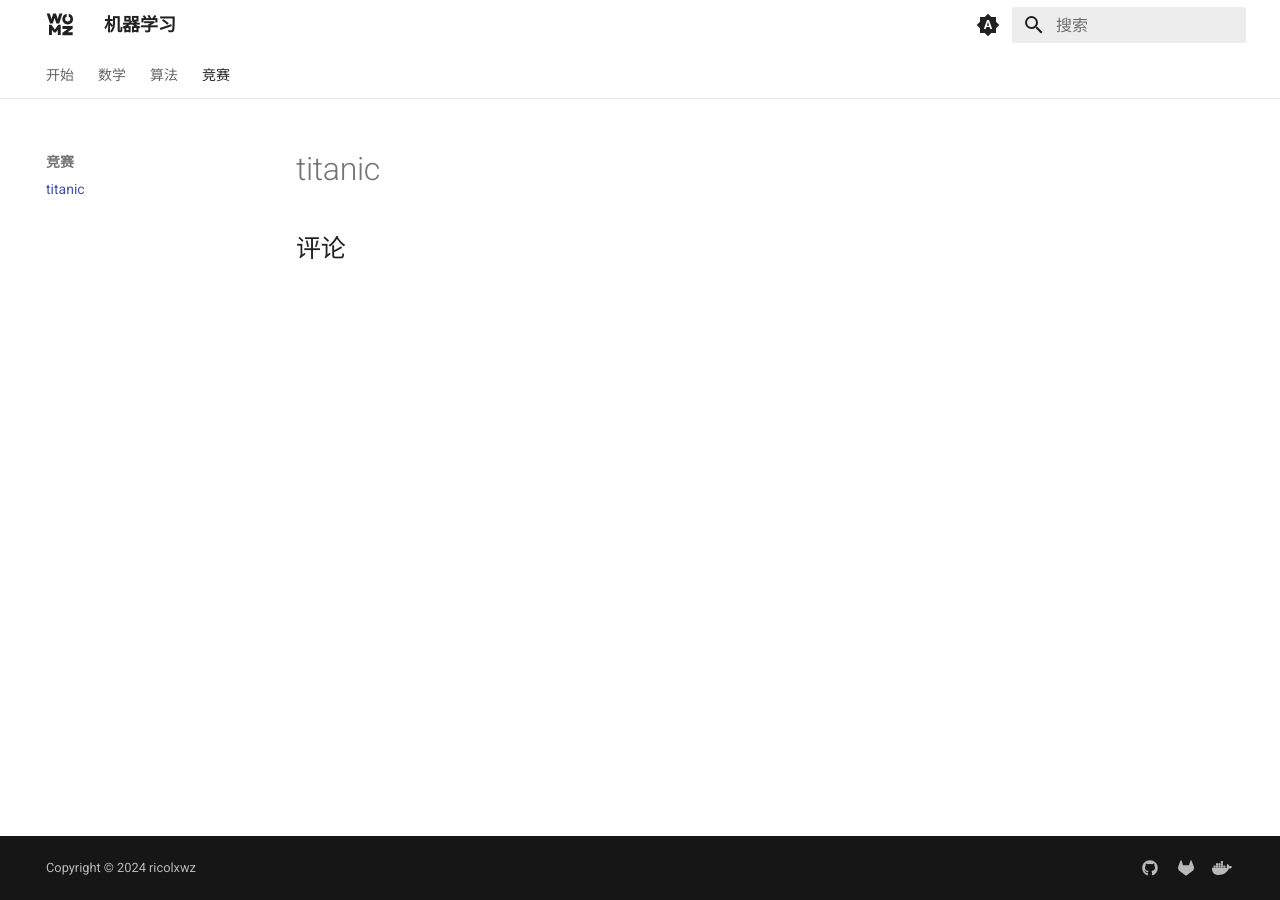
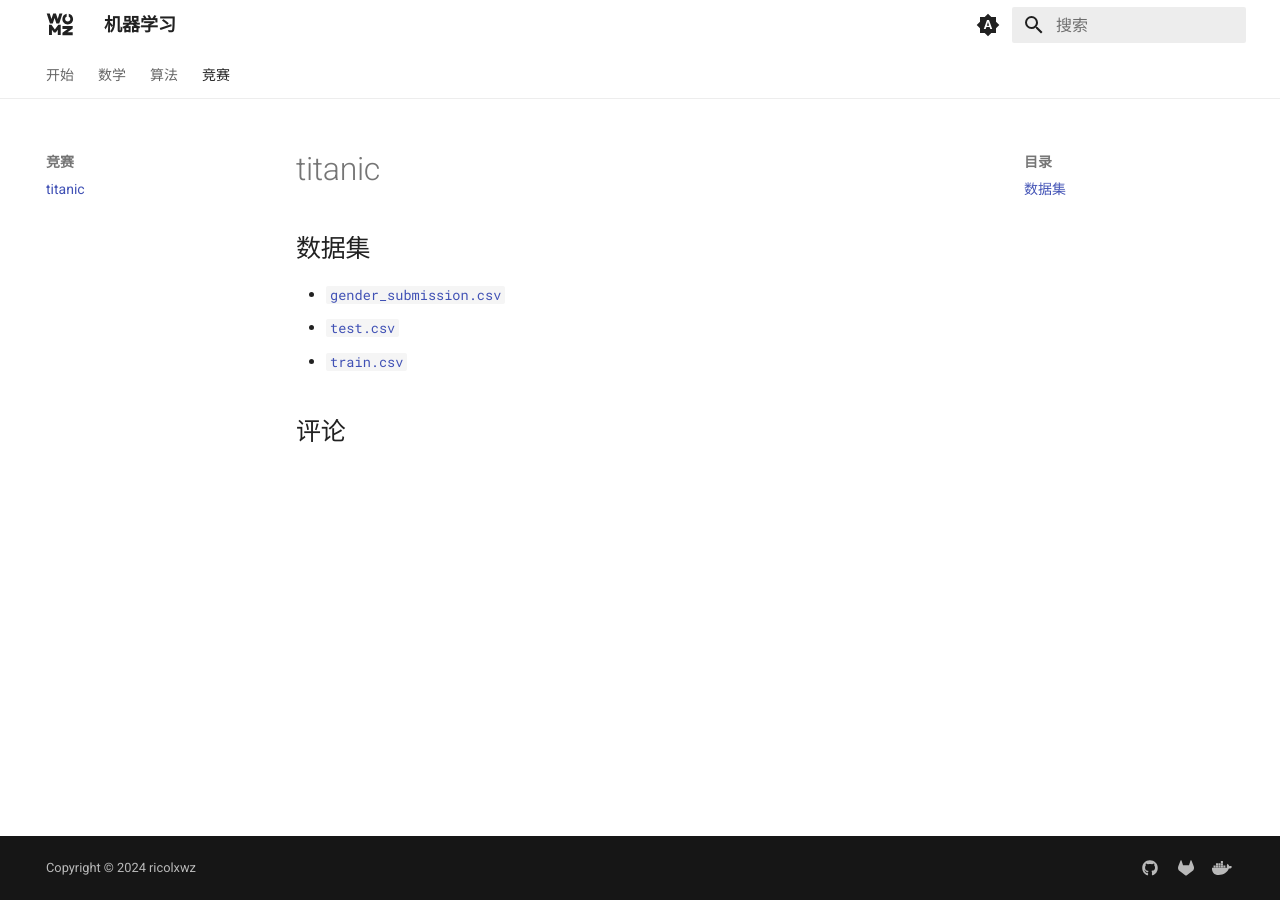
Before and after one commit to sigmax01/ml, an MkDocs documentation site: the page built from docs/竞赛/titanic.md, in a window 1280 px wide. Built offline with MkDocs 1.6.1 and Material for MkDocs 9.7.7, drawn with Linux system fonts in a browser that asks for light colours; comment, search, counter and statistics services are not loaded.

Commit message:
docs: Update documentation with corrected URLs and additional learning resources

```diff
--- a/docs/竞赛/titanic.md
+++ b/docs/竞赛/titanic.md
@@ -2,3 +2,9 @@
 title: titanic
 comments: true
 ---
+
+## 数据集
+
+- [`gender_submission.csv`](https://share.ricolxwz.io/machine-learning/dataset/kaggle/titanic/gender_submission.csv)
+- [`test.csv`](https://share.ricolxwz.io/machine-learning/dataset/kaggle/titanic/test.csv)
+- [`train.csv`](https://share.ricolxwz.io/machine-learning/dataset/kaggle/titanic/train.csv)
```
